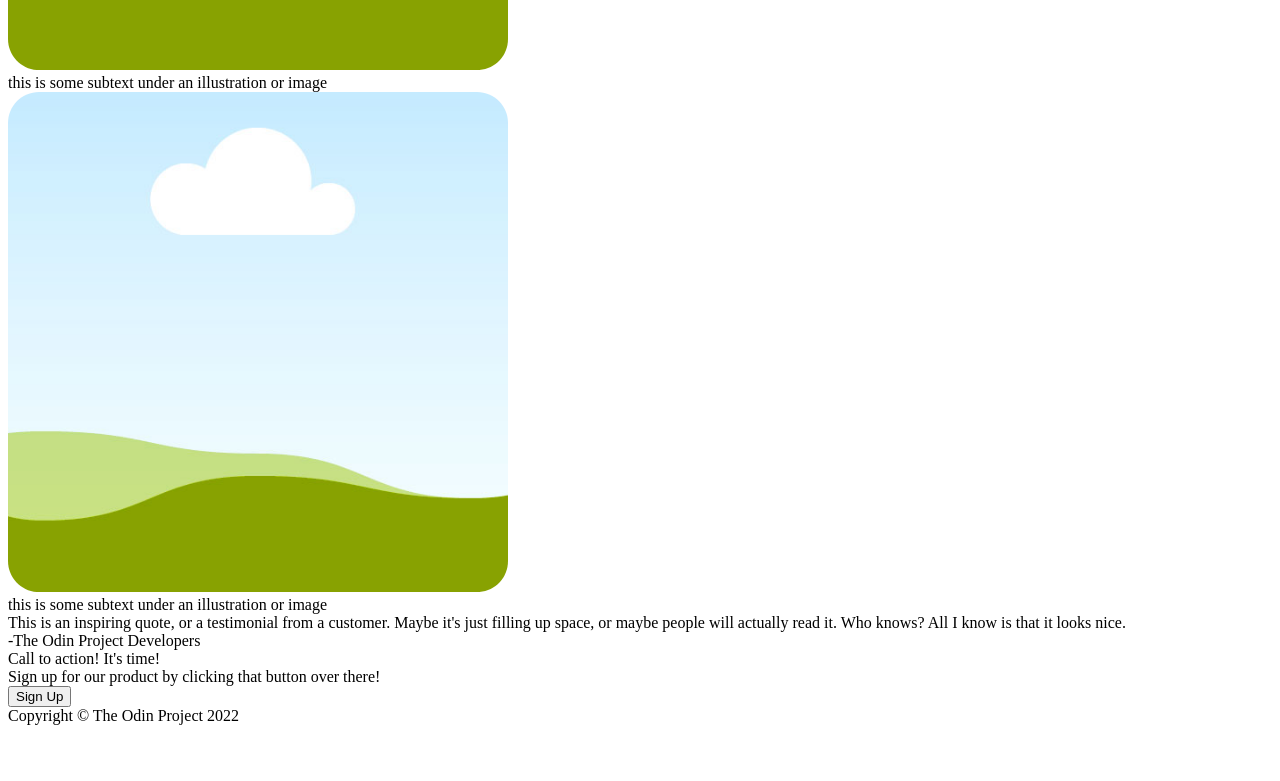
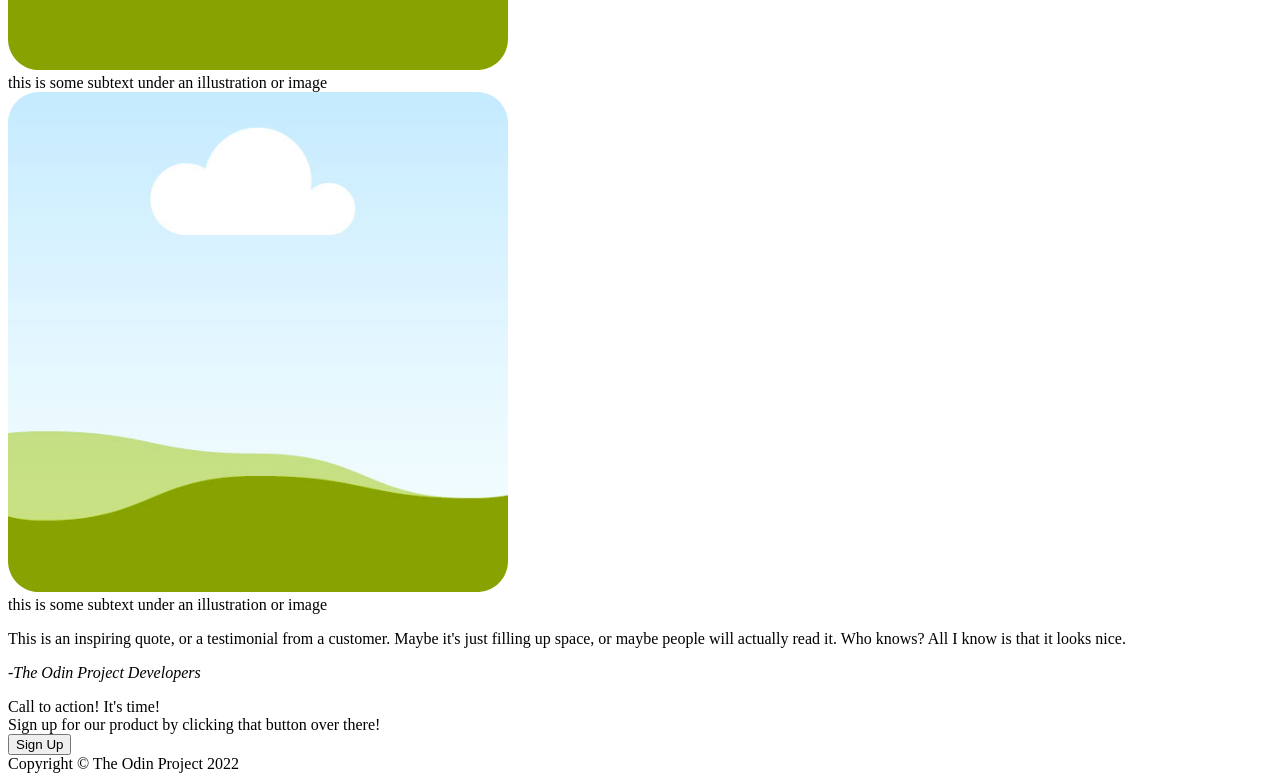
Before and after one commit to jpantle/landing-page, a plain HTML site: page index.html in a window 1280 px wide. Shown: the part 2165-2946 px from the top of the page. Before the commit the page ends 2898 px from the top, so only its background shows below. Drawn offline with Linux system fonts and the light colour scheme.

Commit message:
Change format of quote in body2

```diff
--- a/index.html
+++ b/index.html
@@ -46,8 +46,8 @@
     </div>
 
     <div class="body2">
-        <div class="quote">This is an inspiring quote, or a testimonial from a customer. Maybe it's just filling up space, or maybe people will actually read it. Who knows? All I know is that it looks nice.</div>
-        <div class="source">-The Odin Project Developers</div>
+        <p>This is an inspiring quote, or a testimonial from a customer. Maybe it's just filling up space, or maybe people will actually read it. Who knows? All I know is that it looks nice.</div>
+        <cite>-The Odin Project Developers</cite></p>
     </div>
 
     <div class="body3">
```
